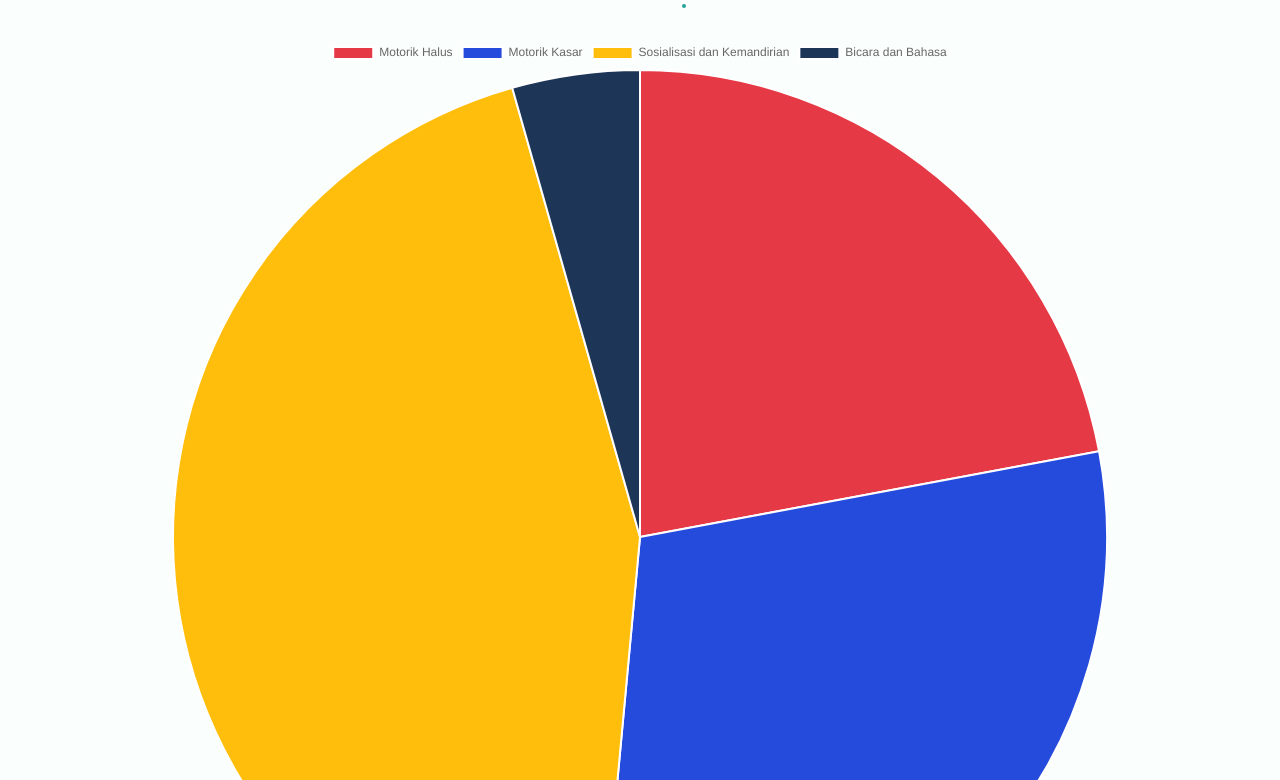
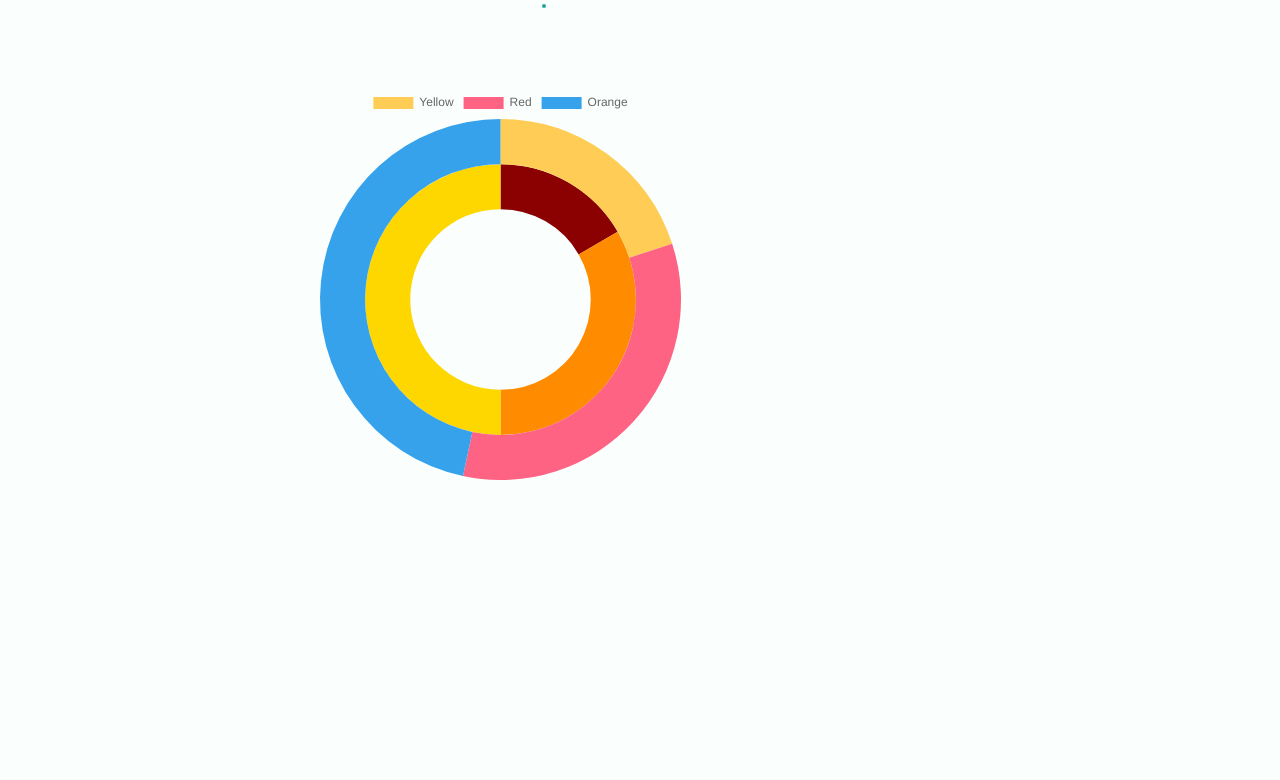
Before and after one commit to rafihals/mobileUI_v1, a website: page bottom-nav-bar.html in a window 1280 px wide. Shown: the part 79-859 px from the top of the page. Drawn offline with nearby package versions, Linux system fonts and the light colour scheme.

Commit message:
init new chart

```diff
--- a/app-css/bottom-nav-bar.css
+++ b/app-css/bottom-nav-bar.css
@@ -99,6 +99,7 @@ img {
   z-index: var(--z-fixed);
   transition: .4s;
   height: 8%;
+  border-radius: 0% 0% 15% 15%;
 }
 
 /*=============== NAV ===============*/
@@ -288,192 +289,15 @@ img {
   } */
 }
 
-/* For large devices */
-@media screen and (min-width: 1024px) {
-  .container {
-    margin-left: auto;
-    margin-right: auto;
-  }
+.chart-container {
+  width: 393px;
+  height: 393px;
+  margin: 50px auto;
+  position: relative;
 }
 
-
-
-
-/* body {
-  background:#000;
+canvas {
+  display: block;
+  width: 100%;
+  height: 100%;
 }
-
-#load {
-  position:absolute;
-  width:600px;
-  height:36px;
-  left:50%;
-  top:40%;
-  margin-left:-300px;
-  overflow:visible;
-  -webkit-user-select:none;
-  -moz-user-select:none;
-  -ms-user-select:none;
-  user-select:none;
-  cursor:default;
-}
-
-#load div {
-  position:absolute;
-  width:20px;
-  height:36px;
-  opacity:0;
-  font-family:Helvetica, Arial, sans-serif;
-  animation:move 2s linear infinite;
-  -o-animation:move 2s linear infinite;
-  -moz-animation:move 2s linear infinite;
-  -webkit-animation:move 2s linear infinite;
-  transform:rotate(180deg);
-  -o-transform:rotate(180deg);
-  -moz-transform:rotate(180deg);
-  -webkit-transform:rotate(180deg);
-  color:#35C4F0;
-}
-
-#load div:nth-child(2) {
-  animation-delay:0.2s;
-  -o-animation-delay:0.2s;
-  -moz-animation-delay:0.2s;
-  -webkit-animation-delay:0.2s;
-}
-#load div:nth-child(3) {
-  animation-delay:0.4s;
-  -o-animation-delay:0.4s;
-  -webkit-animation-delay:0.4s;
-  -webkit-animation-delay:0.4s;
-}
-#load div:nth-child(4) {
-  animation-delay:0.6s;
-  -o-animation-delay:0.6s;
-  -moz-animation-delay:0.6s;
-  -webkit-animation-delay:0.6s;
-}
-#load div:nth-child(5) {
-  animation-delay:0.8s;
-  -o-animation-delay:0.8s;
-  -moz-animation-delay:0.8s;
-  -webkit-animation-delay:0.8s;
-}
-#load div:nth-child(6) {
-  animation-delay:1s;
-  -o-animation-delay:1s;
-  -moz-animation-delay:1s;
-  -webkit-animation-delay:1s;
-}
-#load div:nth-child(7) {
-  animation-delay:1.2s;
-  -o-animation-delay:1.2s;
-  -moz-animation-delay:1.2s;
-  -webkit-animation-delay:1.2s;
-}
-
-@keyframes move {
-  0% {
-    left:0;
-    opacity:0;
-  }
-	35% {
-		left: 41%;
-		-moz-transform:rotate(0deg);
-		-webkit-transform:rotate(0deg);
-		-o-transform:rotate(0deg);
-		transform:rotate(0deg);
-		opacity:1;
-	}
-	65% {
-		left:59%;
-		-moz-transform:rotate(0deg);
-		-webkit-transform:rotate(0deg);
-		-o-transform:rotate(0deg);
-		transform:rotate(0deg);
-		opacity:1;
-	}
-	100% {
-		left:100%;
-		-moz-transform:rotate(-180deg);
-		-webkit-transform:rotate(-180deg);
-		-o-transform:rotate(-180deg);
-		transform:rotate(-180deg);
-		opacity:0;
-	}
-}
-
-@-moz-keyframes move {
-	0% {
-		left:0;
-		opacity:0;
-	}
-	35% {
-		left:41%;
-		-moz-transform:rotate(0deg);
-		transform:rotate(0deg);
-		opacity:1;
-	}
-	65% {
-		left:59%;
-		-moz-transform:rotate(0deg);
-		transform:rotate(0deg);
-		opacity:1;
-	}
-	100% {
-		left:100%;
-		-moz-transform:rotate(-180deg);
-		transform:rotate(-180deg);
-		opacity:0;
-	}
-}
-
-@-webkit-keyframes move {
-	0% {
-		left:0;
-		opacity:0;
-	}
-	35% {
-		left:41%;
-		-webkit-transform:rotate(0deg);
-		transform:rotate(0deg);
-		opacity:1;
-	}
-	65% {
-		left:59%;
-		-webkit-transform:rotate(0deg);
-		transform:rotate(0deg);
-		opacity:1;
-	}
-	100% {
-		left:100%;
-		-webkit-transform:rotate(-180deg);
-		transform:rotate(-180deg);
-		opacity:0;
-	}
-}
-
-@-o-keyframes move {
-	0% {
-		left:0;
-		opacity:0;
-	}
-	35% {
-		left:41%;
-		-o-transform:rotate(0deg);
-		transform:rotate(0deg);
-		opacity:1;
-	}
-	65% {
-		left:59%;
-		-o-transform:rotate(0deg);
-		transform:rotate(0deg);
-		opacity:1;
-	}
-	100% {
-		left:100%;
-		-o-transform:rotate(-180deg);
-		transform:rotate(-180deg);
-		opacity:0;
-	}
-} */
--- a/app-js/bottom-nav-bar.js
+++ b/app-js/bottom-nav-bar.js
@@ -17,25 +17,37 @@ function scrollActive(){
 window.addEventListener('scroll', scrollActive)
 
 
-function scrollHeader(){
-    const header = document.getElementById('header')
-    if(this.scrollY >= 80) header.classList.add('scroll-header'); else header.classList.remove('scroll-header')
-}
-window.addEventListener('scroll', scrollHeader)
-new Chart(document.getElementById('pie-chart'), {
-    type: 'pie',
+
+
+
+document.addEventListener('DOMContentLoaded', function () {
+  var ctx = document.getElementById('double-doughnut-chart').getContext('2d');
+  var chart = new Chart(ctx, {
+    type: 'doughnut',
     data: {
-      labels: ["Motorik Halus", "Motorik Kasar", "Sosialisasi dan Kemandirian", "Bicara dan Bahasa"],
       datasets: [{
-        backgroundColor: ["#e63946", "#254BDD", "#ffbe0b", "#1d3557"],
-        data: [15, 20, 30, 3]
-      }]
+        data: [15, 25, 35],
+        backgroundColor: ['#ffcd56', '#ff6384', '#36a2eb'],
+        borderWidth: 0
+      }, {
+        data: [10, 20, 30],
+        backgroundColor: ['#8B0000', '#FF8C00', '#FFD700'],
+        borderWidth: 0
+      }],
+      labels: ['Yellow', 'Red', 'Orange']
     },
+
+
     options: {
-      title: {
-        display: true,
-        text: 'Tumbuh Kembang Bayi Pie Chart'
+      cutoutPercentage: 70,
+      responsive: true,
+      legend: {
+        display: true
       },
-      responsive: true
+      animation: {
+        animateRotate: true,
+        animateScale: true
+      }
     }
+  });
 });
--- a/bottom-nav-bar.html
+++ b/bottom-nav-bar.html
@@ -7,8 +7,7 @@
     <link rel="stylesheet" href="https://cdn.jsdelivr.net/npm/boxicons@latest/css/boxicons.min.css">
     <link rel="stylesheet" href="app-css/bottom-nav-bar.css">
     <script src="https://cdn.jsdelivr.net/npm/chart.js"></script>
-
-    <title>Responsive bottom navigation</title>
+    <title>BabyGrowth</title>
 </head>
 
 <body>
@@ -56,8 +55,8 @@
     <main>
         <section class="container section section__height" id="home">
             <div class="containers">
-                <div>
-                    <canvas id="pie-chart"></canvas>
+                <div class="chart-container">
+                    <canvas id="double-doughnut-chart"></canvas>
                 </div>
             </div>
         </section>
```
